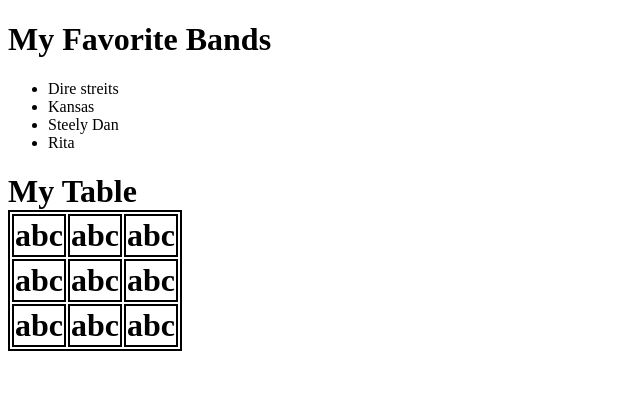
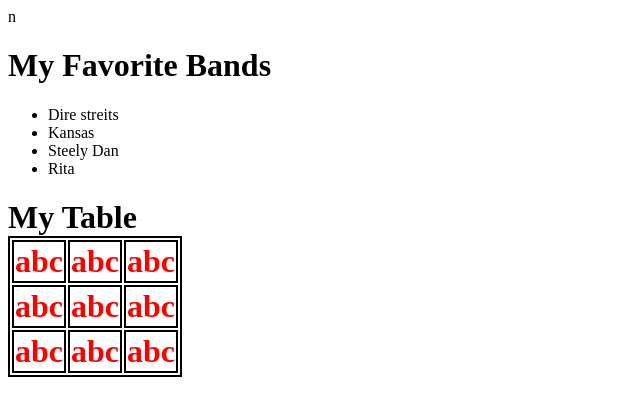
Before and after one commit to wiseson50/1st-js-Exercise, a plain HTML site: page index.html in a window 1280 px wide. Shown: the whole page, without its empty margins (0-640 px from the left). Drawn offline with Linux system fonts and the light colour scheme.

```diff
--- a/index.html
+++ b/index.html
@@ -4,6 +4,7 @@
     <meta charset="UTF-8">
     <meta http-equiv="X-UA-Compatible" content="IE=edge">
     <meta name="viewport" content="width=device-width, initial-scale=1.0">
+    <link rel="stylesheet" href="style.css">n
     <title>myFirstJs</title>
 </head>
 <body>
--- a/style.css
+++ b/style.css
@@ -0,0 +1,3 @@
+.red {
+    color: red
+}
```
